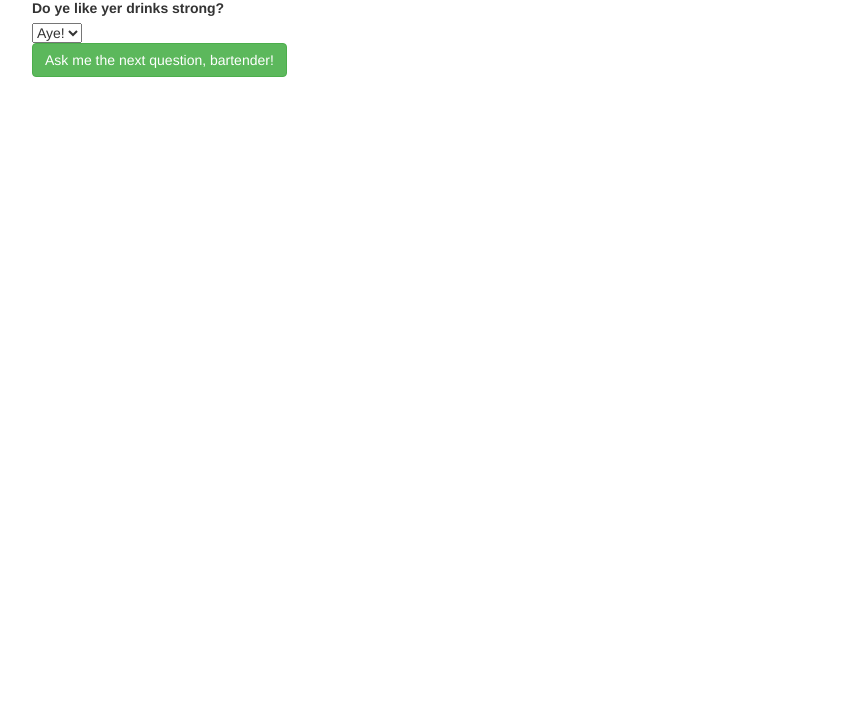
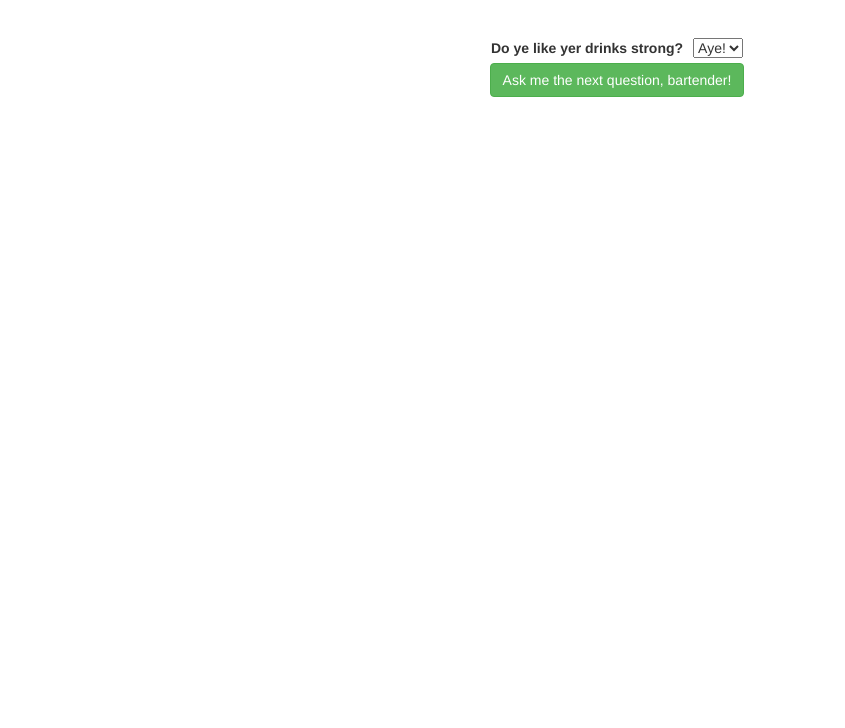
Before and after one commit to patrickford/pirateBartender, a plain HTML site: page index.html in a window 1280 px wide. Shown: the part 72-800 px from the top of the page, without its empty margins (23-868 px from the left). Drawn offline with nearby package versions, Linux system fonts and the light colour scheme.

Commit message:
add basic styling

```diff
--- a/bartender.js
+++ b/bartender.js
@@ -124,7 +124,7 @@ $(document).ready(function() {
     $("#preferences").empty();
     if (count < Bob.questions.length) {
       var displayQuest = "<label for='userpref'>" + Bob.questions[count].question + "</label>";
-      var answer = "<br><select id='userpref'><option value='yes'>Aye!</option><option value='no'>Nay</option></select>";
+      var answer = "<select id='userpref'><option value='yes'>Aye!</option><option value='no'>Nay</option></select>";
       var nextQuestionbtn = "<br><button id='nextQuest' type='button' class='btn btn-success'>Ask me the next question, bartender!</button>";
       $("#preferences").append(displayQuest, answer, nextQuestionbtn);
     }
--- a/main.css
+++ b/main.css
@@ -1,3 +1,18 @@
-h1 {
+h1, #results {
 	text-align: center;
 }
+#preferences {
+    text-align: center;
+}
+select {
+    margin-left: 10px;
+}
+#orderOptions {
+    text-align: center;
+}
+.container {
+    margin-top: 50px;
+}
+#results {
+    margin-top: 15px;
+}
```
